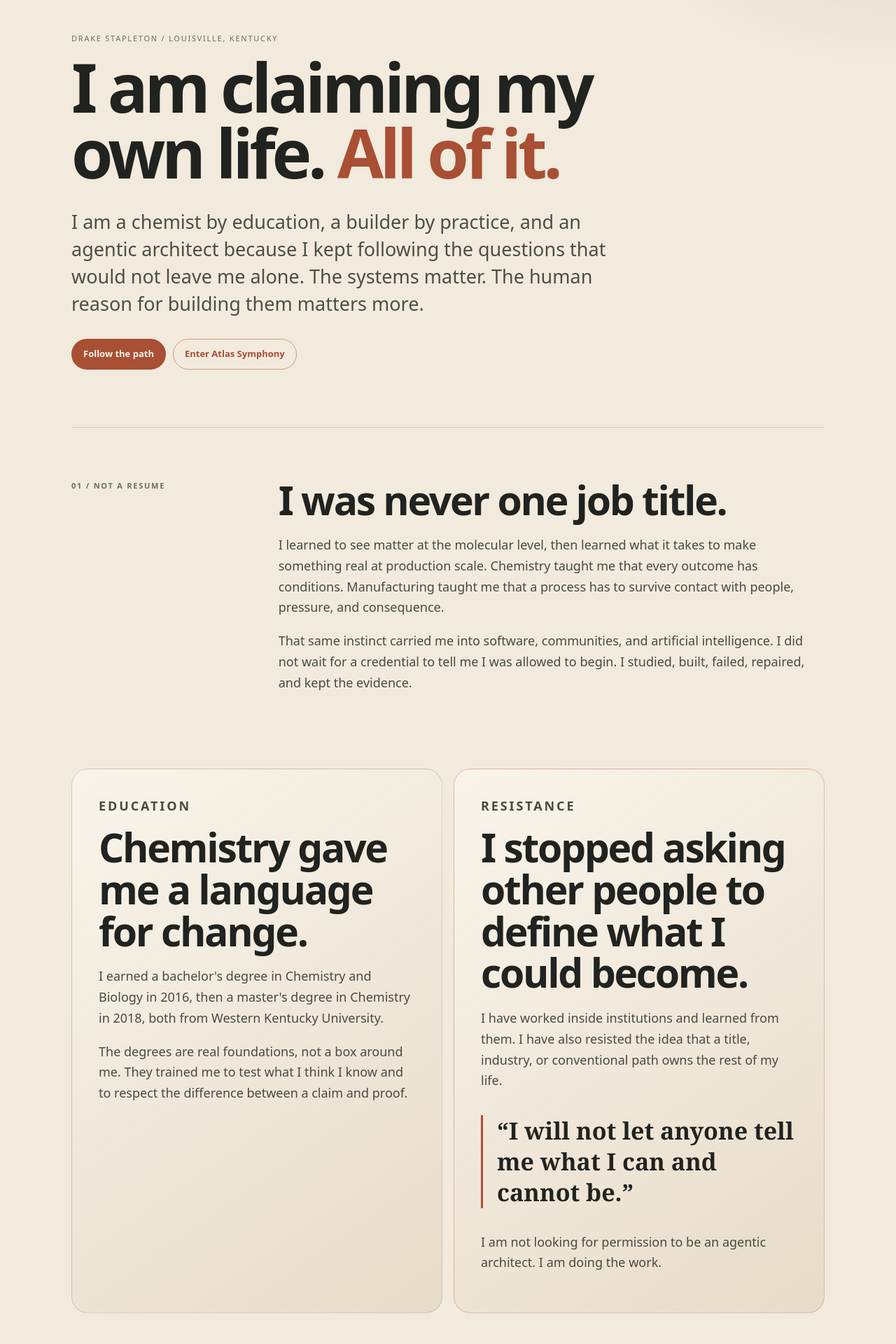
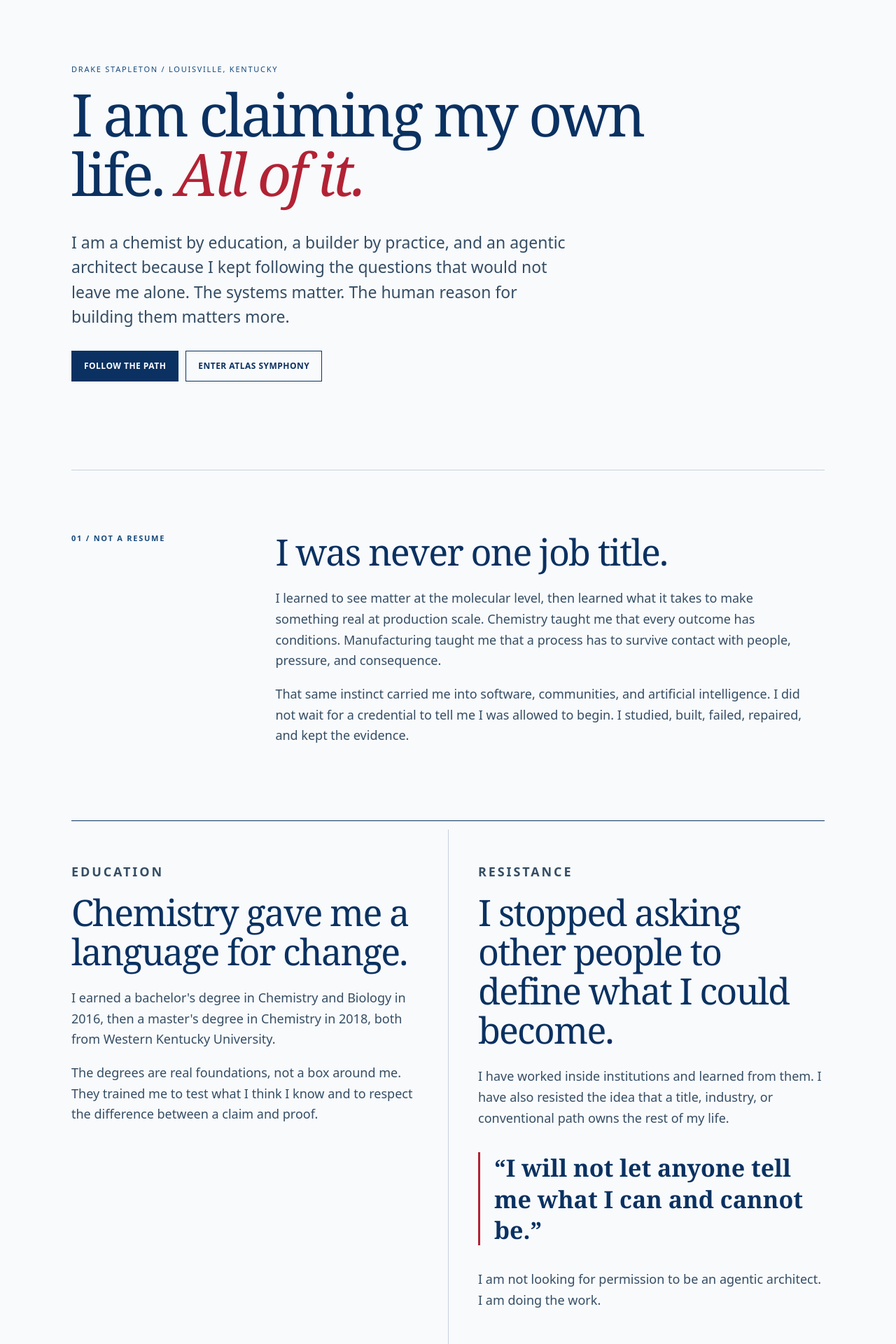
Before and after one commit to dhgmonkey/drakestapleton.com, a React (Vite) app: page / in a window 1280 px wide. Shown: the part 100-2020 px from the top of the page at 70% size. Built offline with nearby package versions, Linux system fonts and the light colour scheme.

Commit message:
Rebuild the portrait in Drake's red white and blue

```diff
--- a/src/styles/global.css
+++ b/src/styles/global.css
@@ -1,15 +1,15 @@
 :root {
-  --bg: #f2eadc;
-  --bg2: #e9decd;
-  --ink: #20231f;
-  --muted: #6f6a60;
-  --line: rgba(63, 54, 43, 0.18);
-  --cyan: #a84f34;
-  --violet: #66715d;
-  --amber: #a7762f;
-  --rose: #99594c;
-  --live: #657b61;
-  --card: rgba(247, 241, 231, 0.88);
+  --bg: #f8fafc;
+  --bg2: #edf3f8;
+  --ink: #0a3161;
+  --muted: #586979;
+  --line: rgba(10, 49, 97, 0.2);
+  --cyan: #b22234;
+  --violet: #174a7c;
+  --amber: #b22234;
+  --rose: #b22234;
+  --live: #174a7c;
+  --card: rgba(255, 255, 255, 0.82);
   --max: 1040px;
   --wide: 1180px;
 }
@@ -18,10 +18,7 @@
 html, body, #root { min-height: 100%; }
 html, body {
   margin: 0;
-  background:
-    radial-gradient(1100px 560px at 8% -12%, rgba(168, 79, 52, 0.11), transparent 52%),
-    radial-gradient(800px 420px at 100% 0%, rgba(102, 113, 93, 0.1), transparent 46%),
-    var(--bg);
+  background: var(--bg);
   color: var(--ink);
   font: 16px/1.55 ui-sans-serif, system-ui, -apple-system, Segoe UI, sans-serif;
 }
@@ -35,7 +32,7 @@ code { font-family: ui-monospace, SFMono-Regular, Menlo, Consolas, monospace; fo
 .site-nav {
   position: sticky; top: 0; z-index: 40;
   backdrop-filter: blur(16px);
-  background: rgba(242, 234, 220, 0.9);
+  background: rgba(248, 250, 252, 0.95);
   border-bottom: 1px solid var(--line);
 }
 .site-nav-inner {
@@ -58,7 +55,7 @@ code { font-family: ui-monospace, SFMono-Regular, Menlo, Consolas, monospace; fo
 .kicker { letter-spacing: 0.16em; text-transform: uppercase; font-size: 11px; color: var(--violet); margin: 0 0 8px; }
 h1 { font-size: 36px; letter-spacing: -0.03em; margin: 6px 0 8px; font-weight: 670; }
 h1 em { font-style: normal; color: var(--cyan); }
-.lede { font-size: 18px; color: #4f514c; margin: 0 0 14px; max-width: 760px; }
+.lede { font-size: 18px; color: #44596d; margin: 0 0 14px; max-width: 760px; }
 .law { border-left: 3px solid var(--cyan); padding: 2px 0 2px 14px; margin: 0 0 18px; font-size: 15px; }
 h2.sec { font-size: 12px; letter-spacing: 0.14em; text-transform: uppercase; color: var(--violet); margin: 40px 0 12px; }
 
@@ -84,9 +81,9 @@ h2.sec { font-size: 12px; letter-spacing: 0.14em; text-transform: uppercase; col
 .arch .box span { display: block; color: var(--muted); font-size: 12px; line-height: 1.4; }
 .card h3, .case h3 { margin: 0 0 6px; font-size: 17px; }
 .meta { color: var(--muted); font-size: 12px; margin: 0 0 8px; }
-.case p, .card p { margin: 0 0 8px; color: #454740; font-size: 14.5px; }
+.case p, .card p { margin: 0 0 8px; color: #354d64; font-size: 14.5px; }
 .case { margin: 0 0 12px; }
-ul.tight { margin: 0; padding-left: 18px; color: #4f514c; font-size: 14px; }
+ul.tight { margin: 0; padding-left: 18px; color: #44596d; font-size: 14px; }
 ul.tight li { margin: 0 0 4px; }
 
 table { width: 100%; border-collapse: collapse; font-size: 13px; }
@@ -103,7 +100,7 @@ blockquote.invoke {
   border-left: 3px solid var(--violet);
   border-radius: 0 14px 14px 0;
   background: rgba(247, 241, 231, 0.8);
-  color: #454740;
+  color: #354d64;
   font-size: 15px;
 }
 blockquote.invoke cite { display: block; margin-top: 10px; color: var(--muted); font-style: normal; font-size: 12px; }
@@ -126,7 +123,7 @@ blockquote.invoke cite { display: block; margin-top: 10px; color: var(--muted);
   border-radius: 14px;
   padding: 14px 16px;
   font-size: 13px;
-  color: #4f514c;
+  color: #44596d;
 }
 
 .chart { width: 100%; height: 220px; display: block; }
@@ -134,78 +131,79 @@ blockquote.invoke cite { display: block; margin-top: 10px; color: var(--muted);
 
 /* Private human-portrait draft. */
 .portrait-wrap { max-width: 1120px; }
-.portrait-hero { min-height: 70vh; display: flex; flex-direction: column; justify-content: center; padding: 68px 0 82px; }
-.portrait-hero h1, .path-header h1 { max-width: 880px; font-size: clamp(48px, 8vw, 96px); line-height: 0.98; letter-spacing: -0.055em; }
-.portrait-hero h1 em { color: var(--cyan); }
-.portrait-deck { max-width: 780px; margin: 24px 0 0; color: #4b4e48; font-size: clamp(19px, 2.2vw, 27px); line-height: 1.45; }
+.portrait-hero { min-height: auto; display: flex; flex-direction: column; justify-content: center; padding: 112px 0 126px; }
+.portrait-hero h1, .path-header h1 { max-width: 940px; font: 500 clamp(52px, 7vw, 84px)/1.01 Georgia, "Times New Roman", serif; letter-spacing: -0.045em; }
+.portrait-hero h1 em { color: var(--cyan); font-style: italic; font-weight: 400; }
+.portrait-deck { max-width: 720px; margin: 30px 0 0; color: #354d64; font-size: clamp(18px, 1.8vw, 23px); line-height: 1.55; }
 .portrait-actions { display: flex; flex-wrap: wrap; gap: 10px; margin-top: 30px; }
-.portrait-link { display: inline-flex; align-items: center; min-height: 44px; padding: 10px 16px; border: 1px solid rgba(168, 79, 52, 0.5); border-radius: 999px; color: #fff8ee; background: var(--cyan); font-size: 13px; font-weight: 700; }
-.portrait-link:hover { color: #fff8ee; text-decoration: none; transform: translateY(-1px); }
-.portrait-link.quiet { color: var(--cyan); background: transparent; }
-.portrait-link.quiet:hover { color: var(--cyan); }
+.portrait-link { display: inline-flex; align-items: center; min-height: 44px; padding: 11px 17px; border: 1px solid var(--ink); border-radius: 0; color: #fff; background: var(--ink); font-size: 12px; font-weight: 750; letter-spacing: 0.04em; text-transform: uppercase; }
+.portrait-link:hover { color: #fff; text-decoration: none; background: var(--cyan); border-color: var(--cyan); }
+.portrait-link.quiet { color: var(--ink); background: transparent; }
+.portrait-link.quiet:hover { color: #fff; }
 .portrait-inline-link { display: inline-block; margin-top: 12px; color: var(--cyan); font-size: 14px; font-weight: 700; }
 .portrait-index { margin: 0 0 14px; color: var(--violet); font-size: 11px; font-weight: 700; letter-spacing: 0.16em; text-transform: uppercase; }
-.portrait-statement { display: grid; grid-template-columns: minmax(160px, 0.32fr) minmax(0, 1fr); gap: 46px; padding: 74px 0; border-top: 1px solid var(--line); }
-.portrait-statement h2, .portrait-card h2, .portrait-closing h2, .path-resistance h2 { margin: 0 0 20px; font-size: clamp(30px, 4.8vw, 57px); line-height: 1.05; letter-spacing: -0.04em; }
-.portrait-statement > div > p, .portrait-card > p, .portrait-closing > p, .path-resistance p { max-width: 760px; color: #484a44; font-size: 18px; line-height: 1.65; }
-.portrait-grid { display: grid; grid-template-columns: 1fr 1fr; gap: 16px; padding: 16px 0 78px; }
-.portrait-card { min-height: 460px; padding: 38px; border: 1px solid var(--line); border-radius: 24px; background: linear-gradient(145deg, rgba(249, 244, 235, 0.96), rgba(229, 216, 197, 0.84)); }
-.portrait-card.resistance { border-color: rgba(168, 79, 52, 0.3); }
+.portrait-statement { display: grid; grid-template-columns: minmax(160px, 0.3fr) minmax(0, 1fr); gap: 56px; padding: 88px 0; border-top: 1px solid var(--line); }
+.portrait-statement h2, .portrait-card h2, .portrait-closing h2, .path-resistance h2 { margin: 0 0 24px; font: 500 clamp(32px, 4.3vw, 52px)/1.08 Georgia, "Times New Roman", serif; letter-spacing: -0.035em; }
+.portrait-statement > div > p, .portrait-card > p, .portrait-closing > p, .path-resistance p { max-width: 760px; color: #354d64; font-size: 18px; line-height: 1.65; }
+.portrait-grid { display: grid; grid-template-columns: 1fr 1fr; gap: 0; padding: 12px 0 92px; border-top: 1px solid var(--ink); border-bottom: 1px solid var(--ink); }
+.portrait-card { min-height: 430px; padding: 46px 42px 42px 0; border: 0; border-radius: 0; background: transparent; }
+.portrait-card + .portrait-card { padding-left: 42px; padding-right: 0; border-left: 1px solid var(--line); }
+.portrait-card.resistance { border-color: var(--line); }
 .portrait-card blockquote { margin: 34px 0; padding: 0 0 0 20px; border-left: 3px solid var(--cyan); color: var(--ink); font: 600 clamp(22px, 3vw, 34px)/1.3 ui-serif, Georgia, serif; }
-.portrait-statement.father { position: relative; margin: 0 -28px; padding: 82px 28px; border-radius: 28px; background: radial-gradient(650px 400px at 12% 20%, rgba(181, 133, 73, 0.2), transparent 70%), #293029; }
-.portrait-statement.father h2, .portrait-statement.father > div > p { color: #f4ecdf; }
-.portrait-statement.father .portrait-index { color: #d5b37b; }
-.portrait-closing { margin: 18px 0 0; padding: 84px 8%; border: 1px solid rgba(168, 79, 52, 0.25); border-radius: 28px; background: linear-gradient(135deg, rgba(168, 79, 52, 0.09), rgba(102, 113, 93, 0.11)); text-align: center; }
+.portrait-statement.father { position: relative; margin: 0; padding: 92px 56px; border-radius: 0; background: #0a3161; }
+.portrait-statement.father h2, .portrait-statement.father > div > p { color: #fff; }
+.portrait-statement.father .portrait-index { color: #b9d7ee; }
+.portrait-closing { margin: 18px 0 0; padding: 96px 8%; border: 1px solid var(--ink); border-radius: 0; background: #fff; text-align: center; }
 .portrait-closing > p { margin-left: auto; margin-right: auto; }
 .portrait-closing .portrait-link { margin-top: 14px; }
 .portrait-closing.compact { margin-top: 84px; }
 .portrait-closing.compact .portrait-actions { justify-content: center; }
 .portrait-footer { padding-bottom: 30px; }
 
-.path-header { padding: 84px 0 72px; }
+.path-header { padding: 104px 0 88px; }
 .path-header h1 { margin-top: 12px; }
 .path-timeline { border-top: 1px solid var(--line); }
 .path-chapter { display: grid; grid-template-columns: minmax(150px, 0.28fr) minmax(0, 1fr); gap: 42px; padding: 38px 0; border-bottom: 1px solid var(--line); }
 .path-years { margin: 4px 0 0; color: var(--cyan); font: 650 13px/1.4 ui-monospace, SFMono-Regular, Menlo, monospace; text-transform: uppercase; letter-spacing: 0.08em; }
-.path-chapter h2 { margin: 0 0 8px; font-size: clamp(24px, 3vw, 38px); letter-spacing: -0.025em; }
-.path-chapter div p { max-width: 760px; margin: 0; color: #52534d; font-size: 17px; }
-.path-resistance { margin-top: 84px; padding: 58px; border-left: 3px solid var(--cyan); background: rgba(229, 216, 197, 0.72); }
+.path-chapter h2 { margin: 0 0 8px; font: 500 clamp(26px, 3vw, 38px)/1.15 Georgia, "Times New Roman", serif; letter-spacing: -0.025em; }
+.path-chapter div p { max-width: 760px; margin: 0; color: #44596d; font-size: 17px; }
+.path-resistance { margin-top: 84px; padding: 64px; border: 1px solid var(--ink); border-left: 6px solid var(--cyan); background: #fff; }
 .path-resistance-grid { display: grid; grid-template-columns: 1fr 1fr; gap: 32px; }
 
-.audit-status { display: grid; grid-template-columns: 0.9fr 1.1fr; gap: 44px; padding: 42px; border: 1px solid rgba(167, 118, 47, 0.35); border-radius: 24px; background: rgba(167, 118, 47, 0.07); }
-.audit-status h2 { margin: 0; font-size: clamp(28px, 4vw, 50px); line-height: 1.05; letter-spacing: -0.04em; }
-.audit-status > p { margin: 0; color: #484a44; font-size: 18px; line-height: 1.65; }
+.audit-status { display: grid; grid-template-columns: 0.9fr 1.1fr; gap: 44px; padding: 48px; border: 1px solid var(--ink); border-radius: 0; background: #fff; }
+.audit-status h2 { margin: 0; font: 500 clamp(30px, 4vw, 48px)/1.08 Georgia, "Times New Roman", serif; letter-spacing: -0.035em; }
+.audit-status > p { margin: 0; color: #354d64; font-size: 18px; line-height: 1.65; }
 .audit-metrics { display: grid; grid-template-columns: repeat(4, 1fr); gap: 12px; margin: 18px 0 88px; }
-.audit-metric { min-height: 150px; padding: 24px; border: 1px solid var(--line); border-radius: 18px; background: var(--card); }
+.audit-metric { min-height: 150px; padding: 24px; border: 1px solid var(--line); border-radius: 0; background: transparent; }
 .audit-metric strong { display: block; margin-bottom: 14px; color: var(--cyan); font-size: 43px; line-height: 1; letter-spacing: -0.05em; }
 .audit-metric span { color: var(--muted); font-size: 13px; }
 .evidence-section { padding: 74px 0; border-top: 1px solid var(--line); }
-.evidence-section > h2 { max-width: 820px; margin: 0 0 34px; font-size: clamp(31px, 5vw, 60px); line-height: 1.04; letter-spacing: -0.045em; }
+.evidence-section > h2 { max-width: 820px; margin: 0 0 34px; font: 500 clamp(34px, 5vw, 58px)/1.06 Georgia, "Times New Roman", serif; letter-spacing: -0.04em; }
 .evidence-class-grid { display: grid; grid-template-columns: 1fr 1fr; gap: 14px; }
-.evidence-class { padding: 28px; border: 1px solid var(--line); border-radius: 20px; background: var(--card); }
+.evidence-class { padding: 30px; border: 1px solid var(--line); border-radius: 0; background: #fff; }
 .evidence-class h3, .finding h3 { margin: 6px 0 10px; font-size: 21px; }
-.evidence-class p, .finding p { margin: 0; color: #52534d; }
+.evidence-class p, .finding p { margin: 0; color: #44596d; }
 .evidence-status { color: var(--violet) !important; font-size: 11px !important; font-weight: 750; letter-spacing: 0.12em; text-transform: uppercase; }
 .finding-list { border-top: 1px solid var(--line); }
 .finding { display: grid; grid-template-columns: 80px 1fr; gap: 24px; padding: 30px 0; border-bottom: 1px solid var(--line); }
 .finding > span { color: var(--cyan); font: 650 13px/1.4 ui-monospace, SFMono-Regular, Menlo, monospace; }
 .finding h3 { margin-top: 0; font-size: clamp(21px, 2.8vw, 33px); letter-spacing: -0.025em; }
 .finding p { max-width: 780px; font-size: 16px; line-height: 1.65; }
-.audit-gaps { margin-top: 18px; padding: 56px; border: 1px solid rgba(167, 118, 47, 0.28); border-radius: 24px; background: rgba(233, 222, 205, 0.72); }
-.audit-gaps ul { margin: 0; padding-left: 22px; color: #484a44; }
+.audit-gaps { margin-top: 18px; padding: 56px; border: 1px solid var(--ink); border-radius: 0; background: #fff; }
+.audit-gaps ul { margin: 0; padding-left: 22px; color: #354d64; }
 .audit-gaps li { margin: 0 0 14px; padding-left: 8px; font-size: 17px; line-height: 1.6; }
 
 @media (max-width: 800px) {
-  .portrait-hero { min-height: auto; padding: 58px 0 70px; }
-  .portrait-hero h1, .path-header h1 { font-size: clamp(44px, 15vw, 66px); }
+  .portrait-hero { min-height: auto; padding: 72px 0 84px; }
+  .portrait-hero h1, .path-header h1 { font-size: clamp(46px, 14vw, 62px); }
   .portrait-statement, .path-chapter { grid-template-columns: 1fr; gap: 10px; }
   .portrait-grid, .path-resistance-grid { grid-template-columns: 1fr; }
   .audit-status, .evidence-class-grid { grid-template-columns: 1fr; }
   .audit-metrics { grid-template-columns: 1fr 1fr; }
   .finding { grid-template-columns: 44px 1fr; gap: 12px; }
   .audit-gaps { padding: 34px 26px; }
-  .portrait-card { min-height: auto; padding: 28px; }
-  .portrait-statement.father { margin-left: -12px; margin-right: -12px; padding-left: 20px; padding-right: 20px; }
+  .portrait-card, .portrait-card + .portrait-card { min-height: auto; padding: 38px 0; border-left: 0; border-top: 1px solid var(--line); }
+  .portrait-statement.father { margin-left: 0; margin-right: 0; padding: 58px 26px; }
   .path-resistance { padding: 34px 26px; }
 }
 
```
